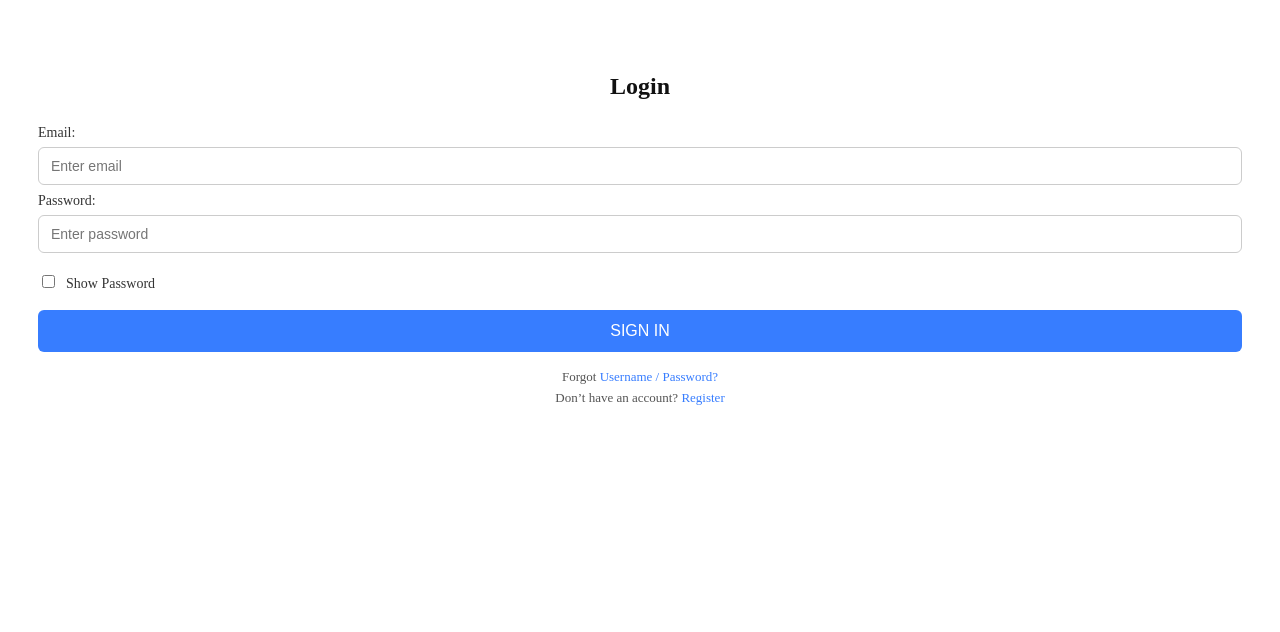
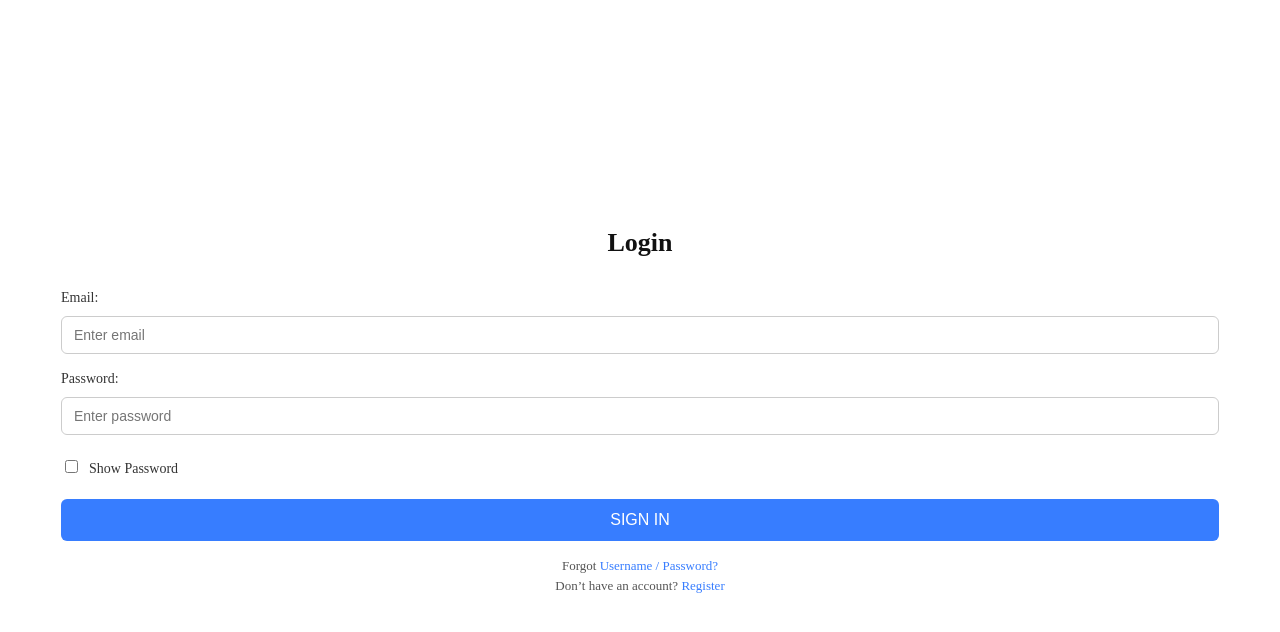
Before and after one commit to manjeshpatagar/Competaion, a React (Vite) app: page /login in a window 1280 px wide. Shown: the top 632 px of the page. Built offline with nearby package versions, Linux system fonts and the light colour scheme.

Commit message:
login page css changes

```diff
--- a/src/App.jsx
+++ b/src/App.jsx
@@ -1,7 +1,7 @@
 import React from 'react';
 import { BrowserRouter as Router, Routes, Route } from 'react-router-dom';
 import Register from './pages/Register';
-import Login from './pages/Login/Login';
+import Login from './pages/Login';
 
 
 function App() {
--- a/src/pages/Login/Login.css
+++ /dev/null
@@ -1,81 +0,0 @@
-.login-container {
-    display: flex;
-    justify-content: center;
-    align-items: center;
-    min-height: 100%;
-    background-color: #f8f9fc;
-    line-height: 22px;
-    margin-top: 20px;
-  }
-
-  .login-card {
-    background-color: white;
-    padding: 35px 30px;
-    /* border-radius: 10px; */
-    /* box-shadow: 0 6px 20px rgba(0, 0, 0, 0.08); */
-    width: 100%;
-  }
-
-  .login-header {
-    text-align: center;
-    font-size: 24px;
-    margin-bottom: 25px;
-    color: #111;
-  }
-
-  label {
-    display: block;
-    margin-top: 5px;
-    font-size: 14px;
-    color: #333;
-  }
-
-  input[type="email"],
-  input[type="password"],
-  input[type="text"] {
-    width: 100%;
-    margin-top: 3px;
-    padding: 10px 12px;
-    font-size: 14px;
-    border: 1px solid #ccc;
-    border-radius: 6px;
-    box-sizing: border-box;
-  }
-
-  .show-password {
-    display: flex;
-    align-items: center;
-    margin: 15px 0;
-    gap: 8px;
-    font-size: 14px;
-    color: #333;
-  }
-
-  button {
-    width: 100%;
-    background-color: #377dff;
-    color: white;
-    border: none;
-    font-size: 16px;
-    padding: 12px;
-    border-radius: 6px;
-    cursor: pointer;
-    transition: background-color 0.3s;
-  }
-
-  button:hover {
-    background-color: #2e6fe6;
-  }
-
-  .login-links {
-    text-align: center;
-    margin-top: 21px;
-    font-size: 13px;
-    color: #555;
-    line-height: 8px;
-  }
-
-  .login-links a {
-    color: #377dff;
-    text-decoration: none;
-  }
--- /dev/null
+++ b/src/pages/Login/index.css
@@ -0,0 +1,150 @@
+.login-container {
+    display: flex;
+    justify-content: center;
+    align-items: center;
+    min-height: 100%;
+    margin-top: 151px;
+  }
+
+  .login-card {
+    background-color: white;
+    padding: 35px 30px;
+    width: 100%;
+    line-height: 30px;
+  }
+
+  .login-header {
+    text-align: center;
+    font-size: 28px;
+    margin-bottom: 25px;
+    color: #111;
+  }
+
+  /* Specific label styles */
+  .email-label,
+  .password-label {
+    display: block;
+    font-size: 14px;
+    color: #333;
+    margin-top: 10px;
+  }
+  .show-password-label{
+    display: block;
+    font-size: 14px;
+    color: #333;
+    margin-top: 4px;
+  }
+  input[type="email"],
+  input[type="password"],
+  input[type="text"] {
+    width: 100%;
+    margin-top: 3px;
+    padding: 10px 12px;
+    font-size: 14px;
+    border: 1px solid #ccc;
+    border-radius: 6px;
+    box-sizing: border-box;
+  }
+
+  .show-password {
+    display: flex;
+    align-items: center;
+    margin: 15px 0;
+    gap: 8px;
+    font-size: 14px;
+    color: #333;
+  }
+
+  button {
+    width: 100%;
+    background-color: #377dff;
+    color: white;
+    border: none;
+    font-size: 16px;
+    padding: 12px;
+    border-radius: 6px;
+    cursor: pointer;
+    transition: background-color 0.3s;
+  }
+
+  button:hover {
+    background-color: #2e6fe6;
+  }
+
+  .login-links {
+    text-align: center;
+    margin-top: 21px;
+    font-size: 13px;
+    color: #555;
+    line-height: 7px;
+  }
+
+  .login-links a {
+    color: #377dff;
+    text-decoration: none;
+  }
+
+  .error-text {
+    color: red;
+    font-size: 13px;
+    margin-top: 2px;
+    display: block;
+  }
+ /* Mobile (max-width: 425px) — Covers 320px, 375px, 425px */
+@media (max-width: 375px) {
+    .login-container {
+      padding: 15px;
+      flex-direction: column;
+    }
+
+    .login-card {
+        width: 100%;
+      padding: 25px 18px;
+    }
+
+    .login-header {
+      font-size: 22px;
+    }
+
+    button {
+      font-size: 14px;
+      padding: 10px;
+    }
+
+    .login-links {
+      font-size: 12px;
+      line-height: 10px;
+    }
+  }
+
+  /* Tablet (426px to 768px) */
+  @media (min-width: 426px) {
+    .login-container {
+      padding: 25px;
+    }
+
+    .login-card {
+      max-width: 100%;
+      margin: 0 auto;
+      padding: 30px 28px;
+    }
+
+    .login-header {
+      font-size: 26px;
+    }
+  }
+
+  /* Desktop (769px and up) */
+  @media (max-width: 768px) {
+    .login-container {
+      padding: 30px;
+    }
+
+    .login-card {
+        max-width: 100%;
+        padding: 10px 11px;
+    }
+    .login-header{
+        font-size: 20px;
+    }
+  }
--- a/src/pages/Login/Login.jsx
+++ b/src/pages/Login/index.jsx
@@ -1,22 +1,37 @@
 import React, { useState } from 'react';
 import { Link } from 'react-router-dom';
-import './Login.css';
+import './index.css';
 
 const Login = () => {
-  const [formData, setFormData] = useState({
-    email: '',
-    password: '',
-  });
+  const [formData, setFormData] = useState({ email: '', password: '' });
   const [showPassword, setShowPassword] = useState(false);
+  const [errors, setErrors] = useState({});
 
   const handleChange = (e) => {
     const { name, value } = e.target;
     setFormData({ ...formData, [name]: value });
   };
 
+  const validate = () => {
+    let formErrors = {};
+    if (!formData.email.includes('@')) {
+      formErrors.email = 'Enter a valid email.';
+    }
+    if (formData.password.length < 6) {
+      formErrors.password = 'Password must be at least 6 characters.';
+    }
+    return formErrors;
+  };
+
   const handleSubmit = (e) => {
     e.preventDefault();
-    console.log('Logging in with:', formData);
+    const formErrors = validate();
+    if (Object.keys(formErrors).length === 0) {
+      console.log('Logging in with:', formData);
+      setErrors({});
+    } else {
+      setErrors(formErrors);
+    }
   };
 
   return (
@@ -24,7 +39,7 @@ const Login = () => {
       <form className="login-card" onSubmit={handleSubmit}>
         <h2 className="login-header">Login</h2>
 
-        <label>Email:</label>
+        <label className="email-label">Email:</label>
         <input
           type="email"
           name="email"
@@ -33,8 +48,9 @@ const Login = () => {
           onChange={handleChange}
           required
         />
+        {errors.email && <span className="error-text">{errors.email}</span>}
 
-        <label>Password:</label>
+        <label className="password-label">Password:</label>
         <input
           type={showPassword ? 'text' : 'password'}
           name="password"
@@ -43,6 +59,7 @@ const Login = () => {
           onChange={handleChange}
           required
         />
+        {errors.password && <span className="error-text">{errors.password}</span>}
 
         <div className="show-password">
           <input
@@ -51,7 +68,7 @@ const Login = () => {
             checked={showPassword}
             onChange={() => setShowPassword(!showPassword)}
           />
-          <label htmlFor="showPassword">Show Password</label>
+          <label htmlFor="showPassword" className="show-password-label">Show Password</label>
         </div>
 
         <button type="submit">SIGN IN</button>
```
